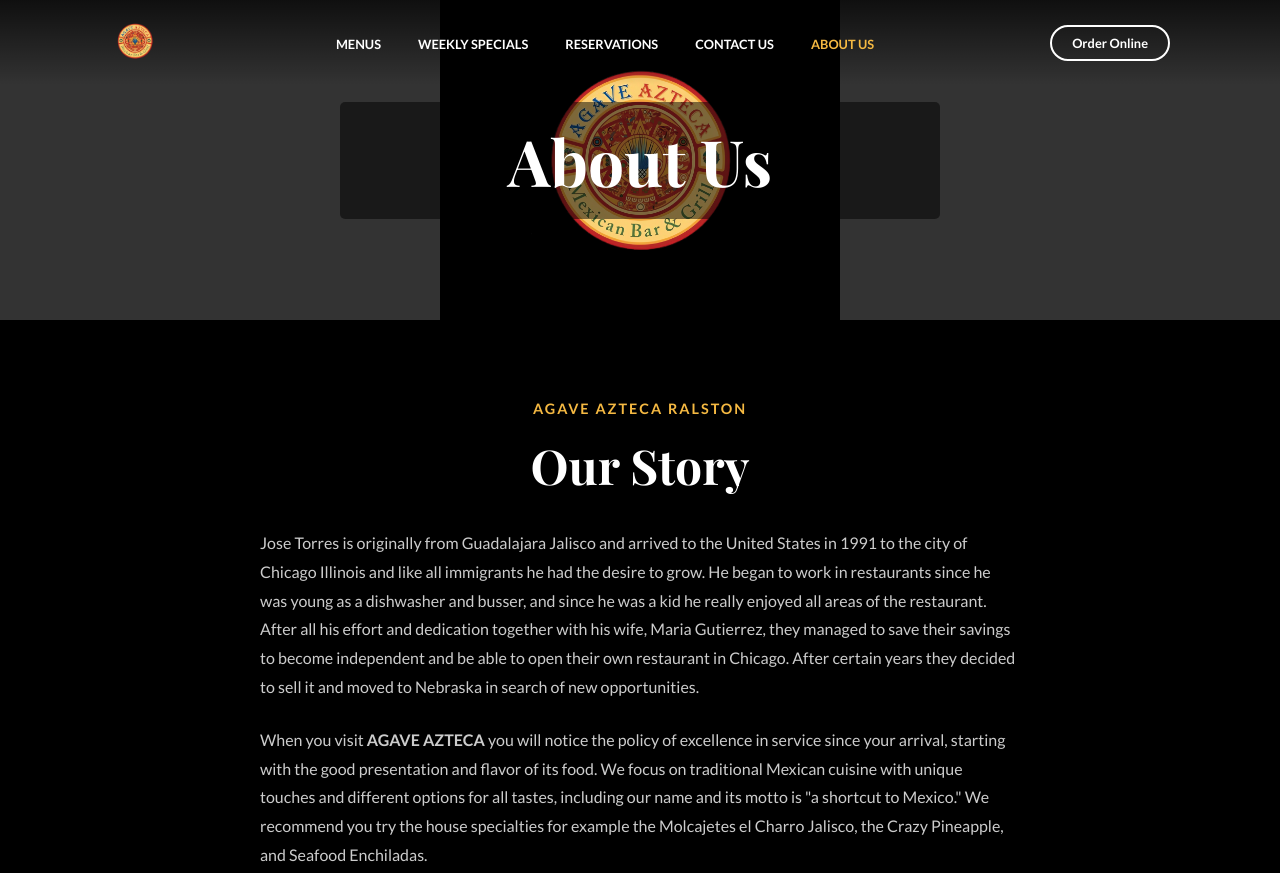
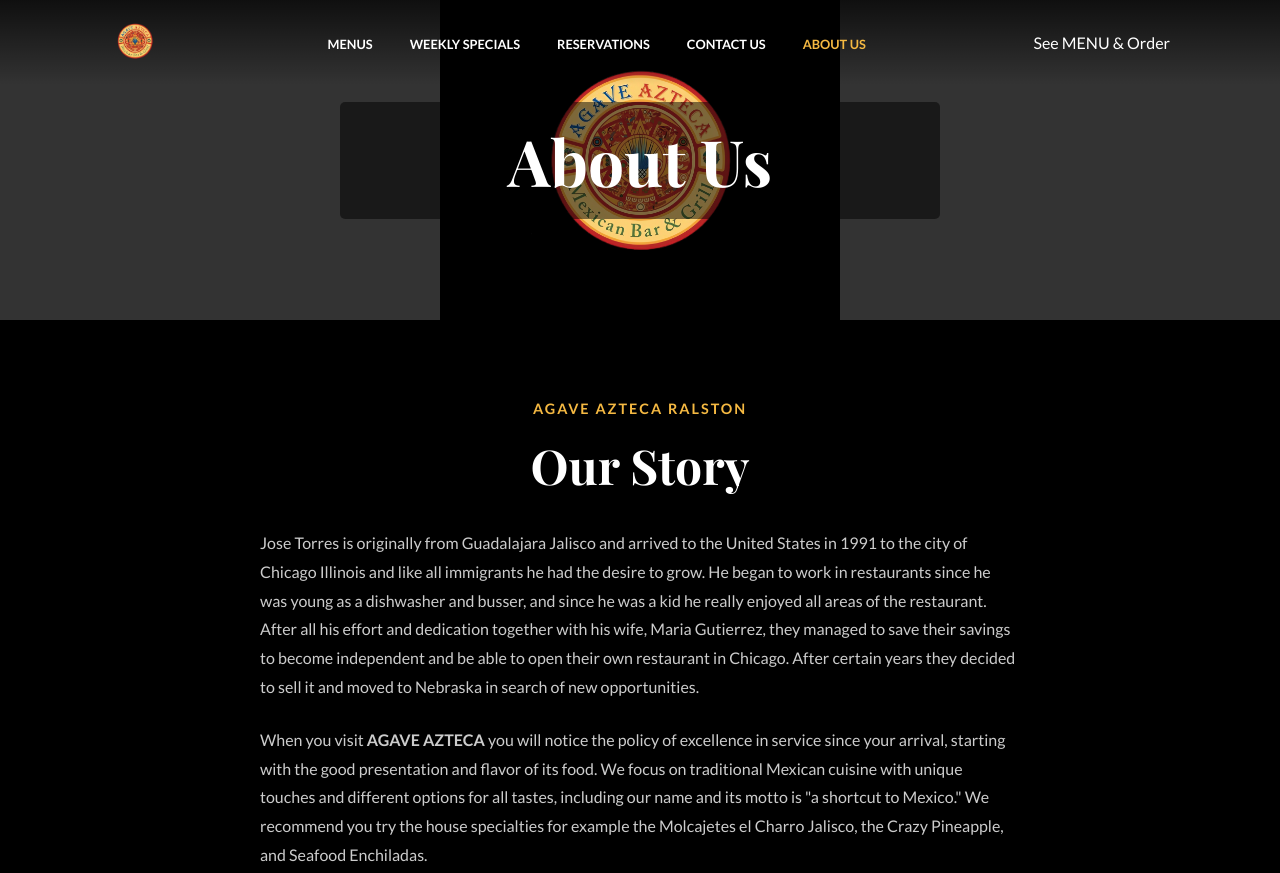
Before and after one commit to MenutechDeveloper/agaveazteca, a plain HTML site: page docs/about.html in a window 1280 px wide. Shown: the top 873 px of the page. Drawn offline with nearby package versions, Linux system fonts and the light colour scheme; a script that the page names is missing.

Commit message:
Update about.html

```diff
--- a/docs/about.html
+++ b/docs/about.html
@@ -27,7 +27,8 @@
                     <li><a href="about.html" class="active">About Us</a></li>
                 </ul>
             </nav>
-            <a href="#" class="btn btn-outline">Order Online</a>
+            <span class="glf-button" data-glf-cuid="52230bb2-0d10-491a-80a6-3c5603e87152" data-glf-ruid="010d211a-aff0-4aa2-b4d0-739fce78437a" >See MENU & Order</span>
+<script src="https://www.fbgcdn.com/embedder/js/ewm2.js" defer async ></script>
         </div>
     </header>
 
```
